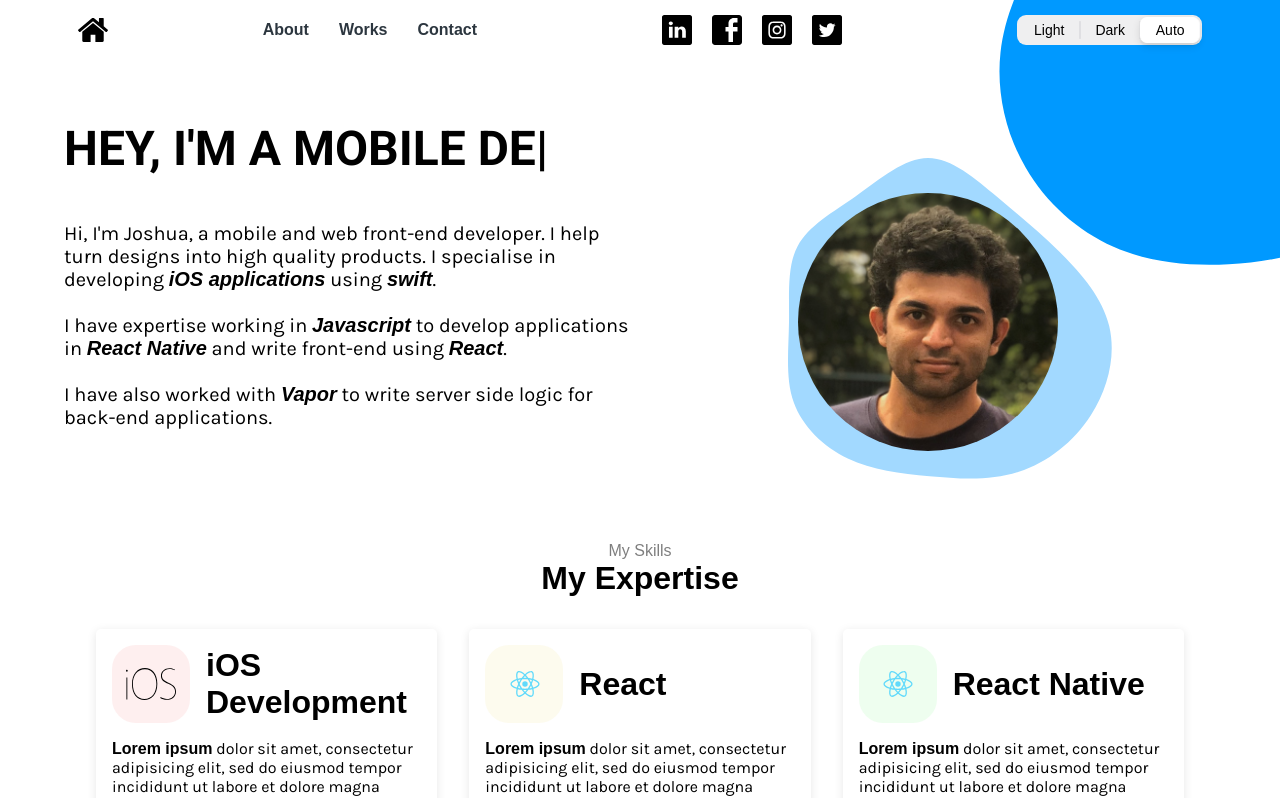
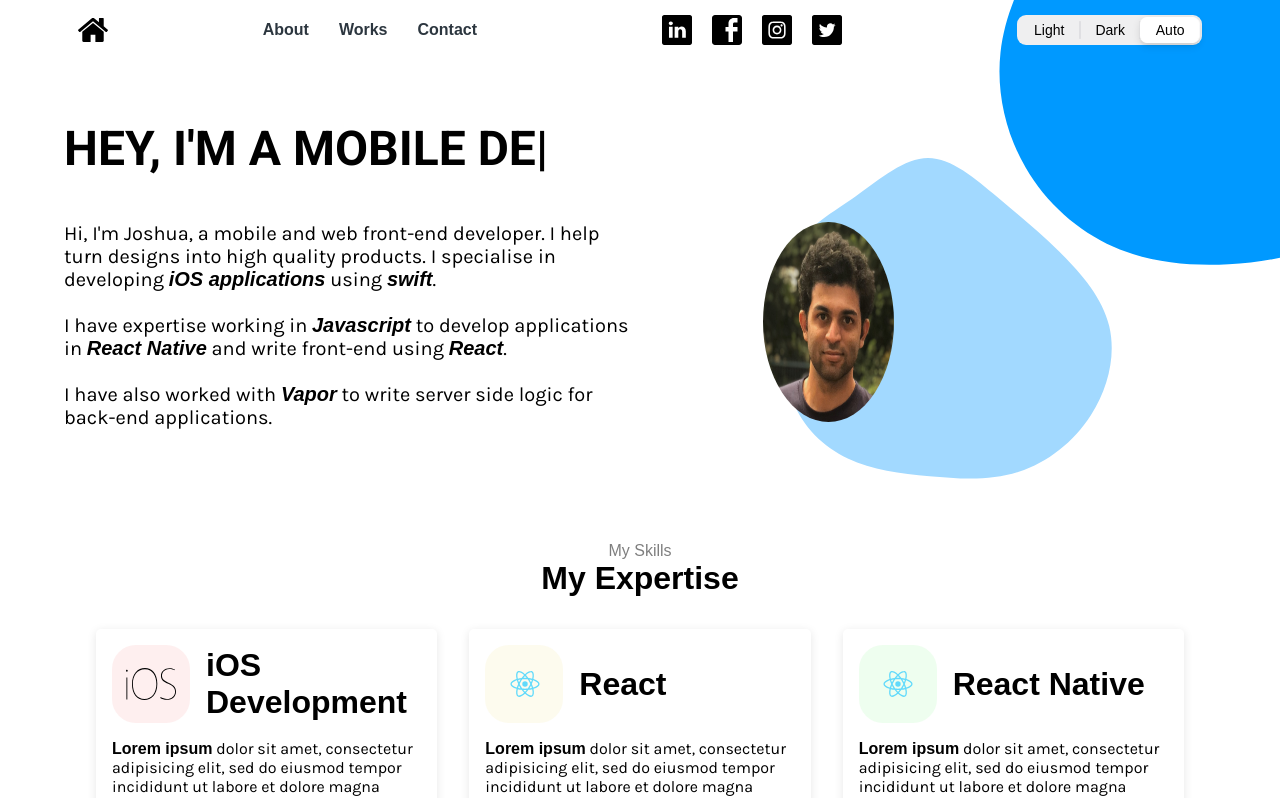
Before and after one commit to joshuacardozo1994/personal-website, a Next.js app: page / in a window 1280 px wide. Shown: the top 798 px of the page. Built offline with nearby package versions, Linux system fonts and the light colour scheme.

Commit message:
added explicit width and height

```diff
--- a/components/Blob.js
+++ b/components/Blob.js
@@ -4,7 +4,7 @@ const Blob = ({ className }) => {
     return (
         <div className={className}>
             <div className="image-container">
-                <img alt="A picture of Joshua" title="Joshua" src='/profile.jpg' className="blob-image" />
+                <img width={200} height={200} alt="A picture of Joshua" title="Joshua" src='/profile.jpg' className="blob-image" />
             </div>
             <svg viewBox="0 0 200 200" xmlns="http://www.w3.org/2000/svg">
                 <path className="picture-blob" d="M34.5,-62.6C45.3,-53.4,55.1,-45.5,65.6,-35.2C76,-25,87.1,-12.5,90.6,2C94.1,16.6,90.1,33.1,81.5,46.5C72.9,60,59.7,70.3,45.4,74.9C31,79.6,15.5,78.4,0.8,77.1C-13.9,75.7,-27.9,74.1,-40.1,68.2C-52.3,62.4,-62.7,52.3,-67.1,40.2C-71.4,28.2,-69.7,14.1,-69.5,0.1C-69.3,-13.8,-70.6,-27.7,-65.2,-37.9C-59.8,-48.2,-47.6,-54.8,-35.6,-63.3C-23.7,-71.7,-11.8,-82,0,-82C11.8,-82,23.6,-71.7,34.5,-62.6Z" transform="translate(100 100)" />
```
